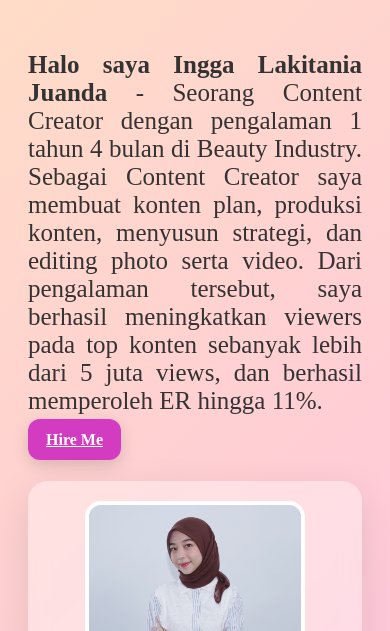
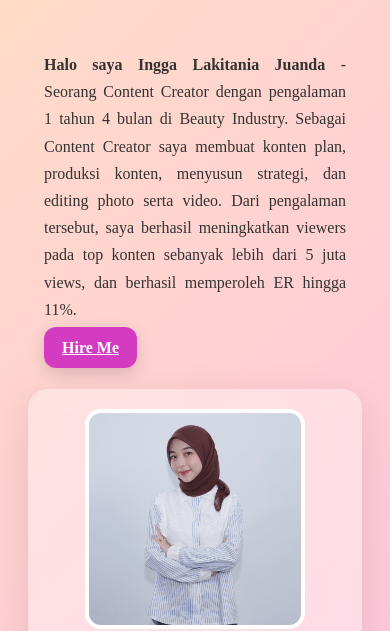
Before and after one commit to MuhammadNovian/Portofolio-Ingga, a plain HTML site: page index.html in a window 390 px wide. Shown: the part 213-844 px from the top of the page. Drawn offline with Linux system fonts and the light colour scheme; a web font is replaced by a local one.

Commit message:
Update index.html

```diff
--- a/index.html
+++ b/index.html
@@ -100,6 +100,8 @@
     .hero-left {
       flex: 1;
       min-width: 300px;
+      padding-left: 16px;
+      padding-right: 16px;
     }
 
     .hero-left h2 {
@@ -111,9 +113,14 @@
 
     .hero-left p {
       font-family: 'manison';
-      font-size: 25px;
+      font-size: 21px;
       margin-bottom: 16px;
       text-align: justify;
+      text-justify: inter-word;
+      line-height: 1.7;
+      word-spacing: 0.05em;
+      hyphens: auto;
+      margin: 0 0 1rem 0;
     }
 
     .cta-btn {
@@ -290,6 +297,19 @@
       .slider { aspect-ratio: 3 / 4; }
       .gallery-btn { width: 32px; height: 32px; }
     }
+
+    /* Responsive fix: font tetap proporsional */
+    @media (max-width: 600px) {
+      .hero-left h1,
+      .hero-left h2 {
+        font-size: 1.8rem;
+        line-height: 1.3;
+      }
+
+      .hero-left p {
+        font-size: 1rem;
+      }
+  }
   </style>
 </head>
 
```
